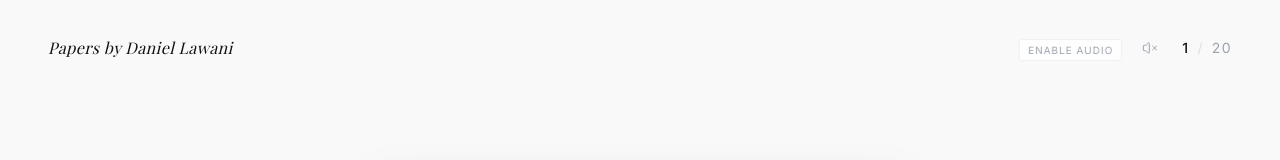
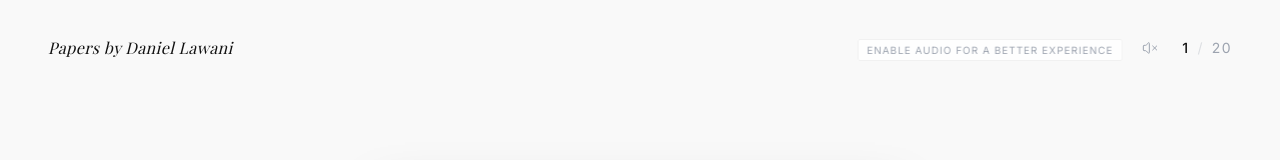
Before and after one commit to Vynethedesigner/papers-by-daniel, a React (Vite) app: page / in a window 1280 px wide. Shown: the top 160 px of the page. Built offline with nearby package versions, Linux system fonts and the light colour scheme; a web font is replaced by a local one.

Commit message:
Refactor: Update sound tooltip text for better onboarding

```diff
--- a/src/components/SoundToggle.jsx
+++ b/src/components/SoundToggle.jsx
@@ -42,7 +42,7 @@
             {/* Desktop Tooltip */}
             <div className={`absolute top-1/2 -left-3 -translate-x-full -translate-y-1/2 hidden md:block pointer-events-none transition-opacity duration-300 ${!isEnabled && showHint ? 'opacity-100' : 'opacity-0 group-hover/sound:opacity-100'}`}>
                 <span className="text-[10px] uppercase tracking-widest text-gray-400 whitespace-nowrap bg-white/80 backdrop-blur px-2 py-1 rounded-sm border border-black/5">
-                    {isEnabled ? 'Mute' : 'Enable Audio'}
+                    {!isEnabled && showHint ? 'Enable audio for a better experience' : (isEnabled ? 'Mute' : 'Enable Audio')}
                 </span>
             </div>
         </div>
```
